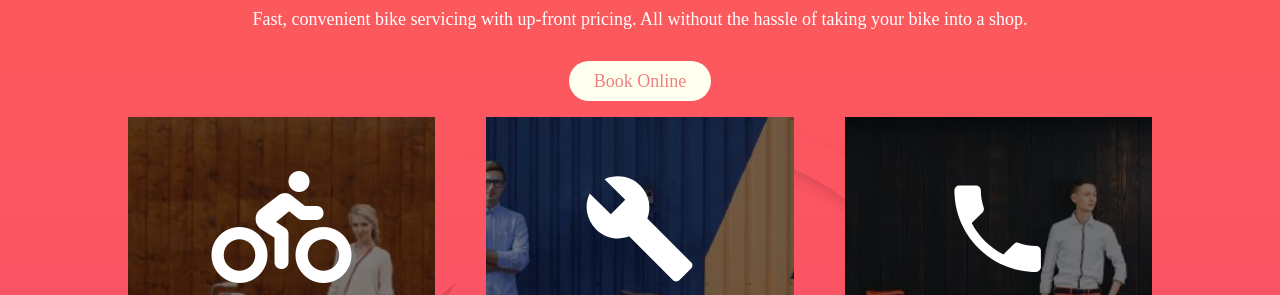
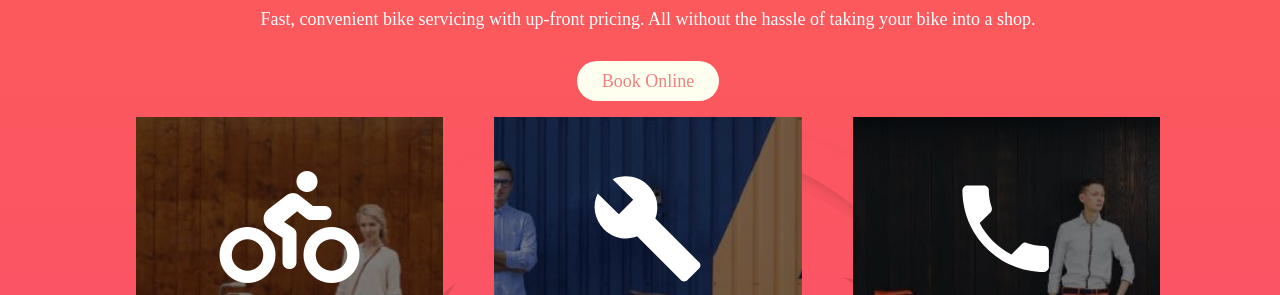
Before and after one commit to techt1412/project-2, a plain HTML site: page index.html in a window 1280 px wide. Shown: the part 274-569 px from the top of the page. Drawn offline with Linux system fonts and the light colour scheme; a web font is replaced by a local one.

Commit message:
container change

```diff
--- a/main.css
+++ b/main.css
@@ -13,7 +13,12 @@ font-size: 1.125rem;
 
 .container{
     width: 1024px;
-    min-height: 300px;margin-left: auto;margin-right: auto;}
+    min-height: 300px;margin-left: auto;margin-right: auto;
+padding-left: 2rem;
+padding-right: 1rem;
+}
+
+
 
 header {
 min-height: 100px ;
```
